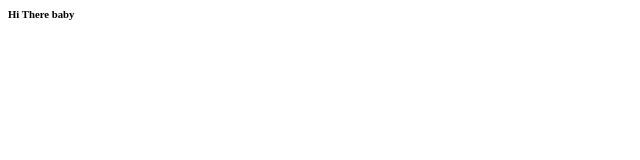
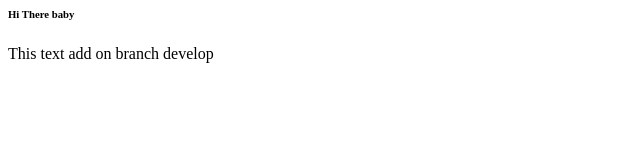
Before and after one commit to lonelysilver/Learning-git, a plain HTML site: page index.html in a window 1280 px wide. Shown: the whole page, without its empty margins (0-640 px from the left). Drawn offline with Linux system fonts and the light colour scheme.

Commit message:
add to text in page1 && index page

```diff
--- a/index.html
+++ b/index.html
@@ -1,5 +1,6 @@
 <html>
 <body>
 	<h6>Hi There baby</h6>
+	<p>This text add on branch develop</p>
 </body>
 <html>
```
Also changed, not shown: page1.html (+2 -0 lines).
